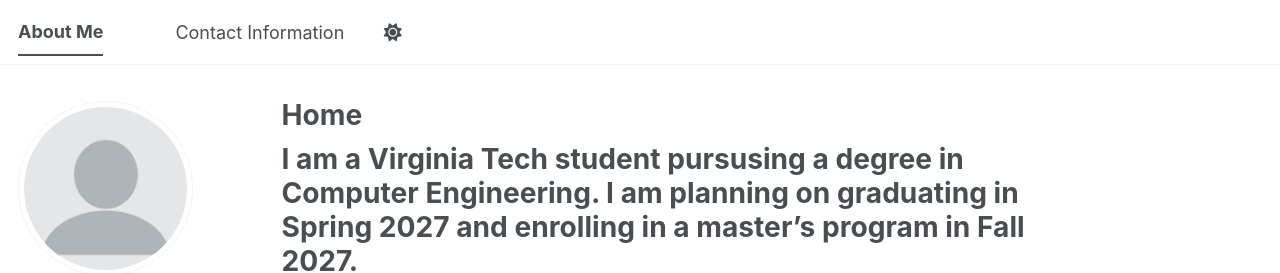
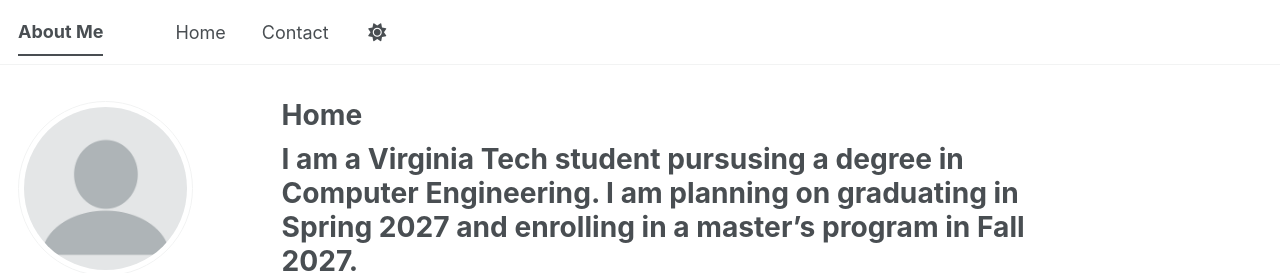
Before and after one commit to alexd0425/alexd0425.github.io, a Jekyll site: the page built from _pages/about.md, in a window 1280 px wide. Shown: the top 273 px of the page. Built offline with Jekyll 4.4.1, drawn with Linux system fonts in a browser that asks for light colours; some web fonts are replaced; a script bundle is joined from its source files by our own code; library files that are not in the unit come from our copies.

Commit message:
Final tweaks

```diff
--- a/_data/navigation.yml
+++ b/_data/navigation.yml
@@ -8,5 +8,7 @@
 #      Markdown formatted page while the second is generated using JSON.
 
 main:
-  - title: "Contact Information"
+  - title: "Home"
+    url: /
+  - title: "Contact"
     url: /contact/
```
